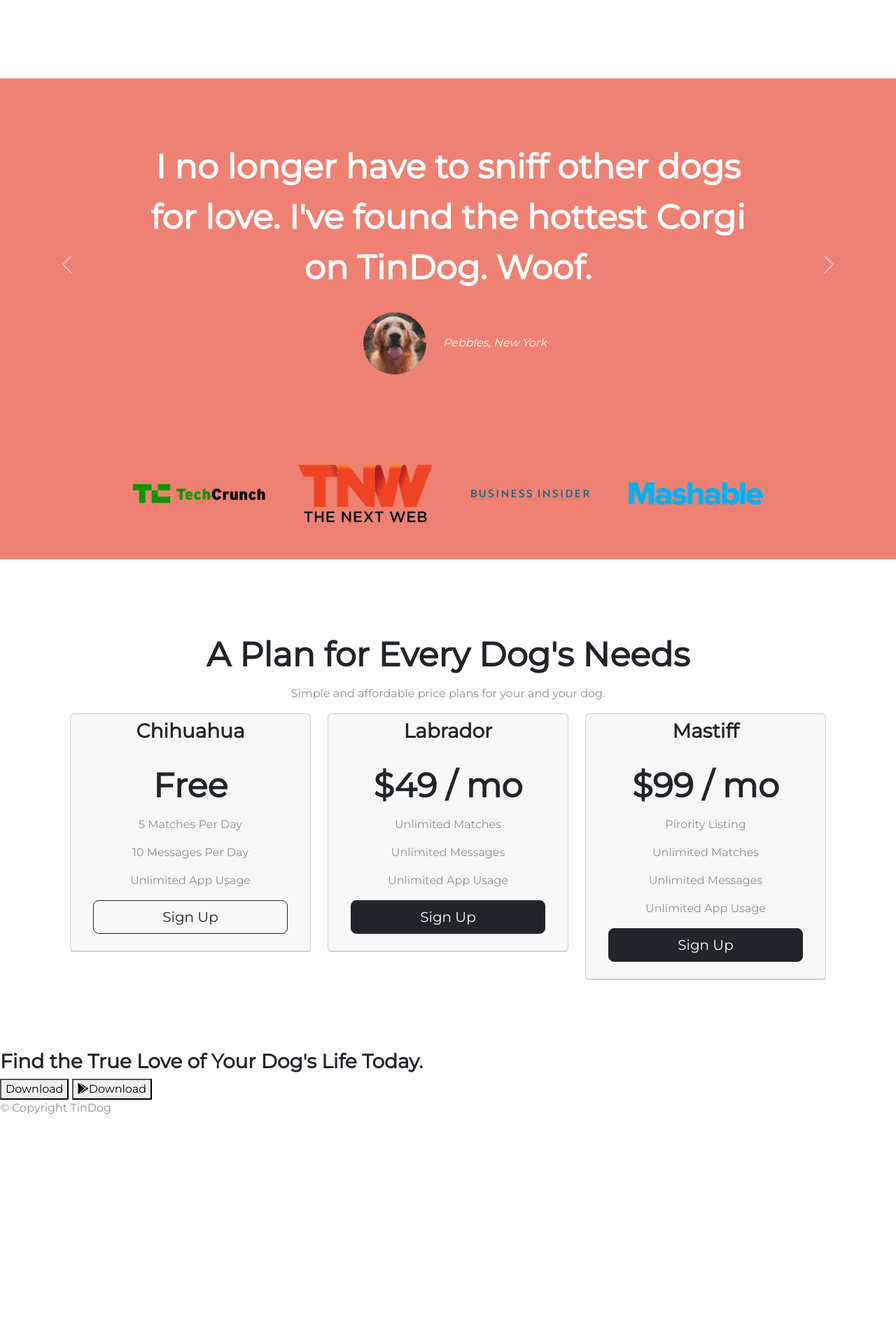
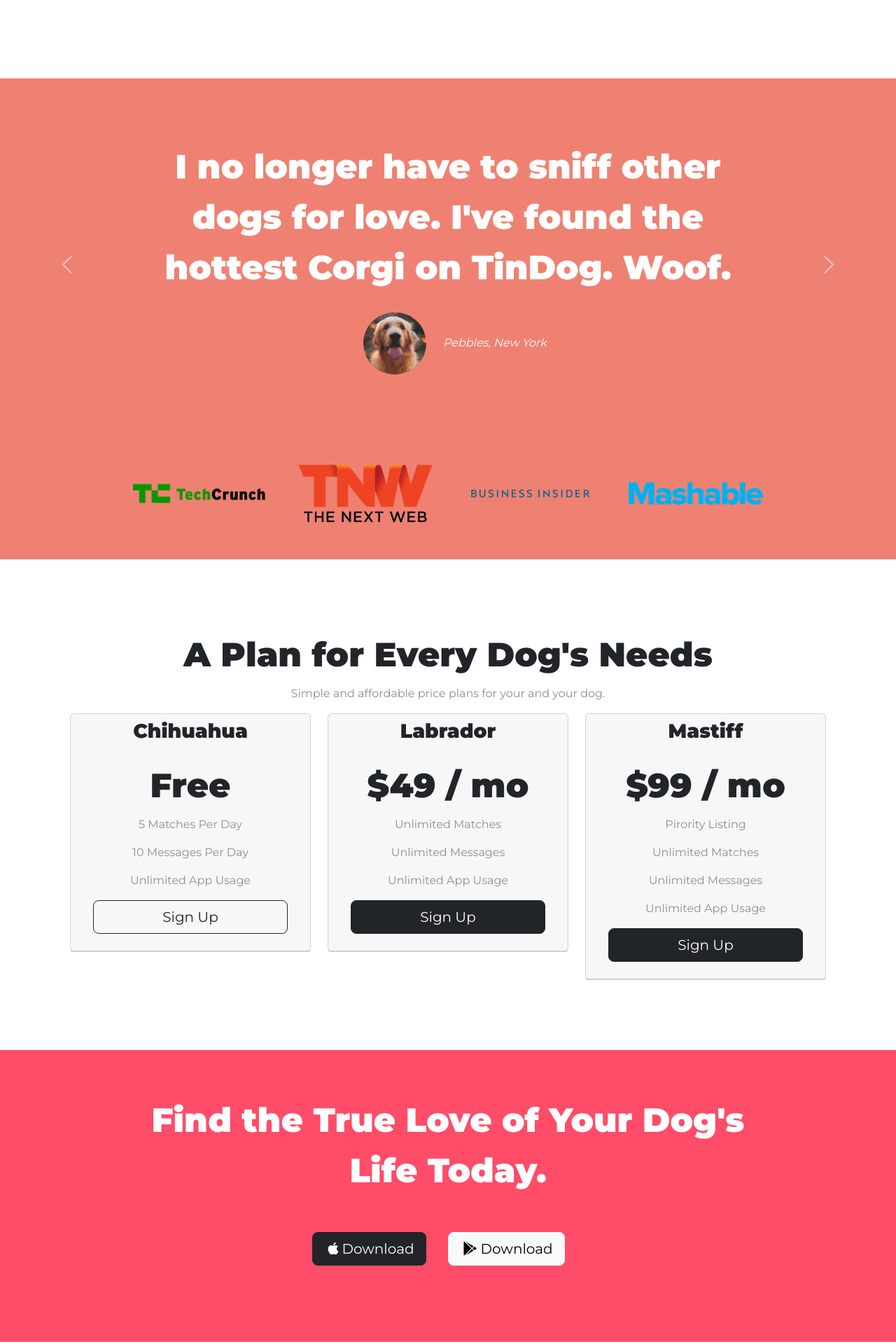
Before and after one commit to la-rika/Udemy_WebDev, a web app: file TinDog-Start-master/index.html in a window 1280 px wide. Shown: the part 1000-2920 px from the top of the page at 70% size. Before the commit the page ends 2592 px from the top, so only its background shows below. Run offline with its HTML, style and script files only (its server is not run), Linux system fonts and the light colour scheme; some libraries are stand-ins or nearby versions.

Commit message:
finished tindog website

```diff
--- a/TinDog-Start-master/css/styles.css
+++ b/TinDog-Start-master/css/styles.css
@@ -1,5 +1,6 @@
 body{
     font-family: 'Montserrat', sans-serif;
+    font-weight: 100;
 }
 
 #title{
@@ -14,12 +15,12 @@
 h1{
     font-size: 3.5rem;
     line-height: 1.5;
-    font-weight: bold;
+    font-weight: 900;
 }
 
 h2{
     font-family: 'Montserrat', sans-serif;
-    font-weight: bold;
+    font-weight: 900;
     font-size: 3rem;
     line-height: 1.5;
 }
@@ -30,6 +31,11 @@
 
 p{
     color: #8f8f8f;
+    font-weight: 100;
+}
+
+i{
+    padding: 0 5px;
 }
 
 /* navbar */
@@ -58,10 +64,10 @@
 
 /* title image */
 .title-image{
-    width: 18%;
+    width: 20%;
     transform: rotate(25deg);
     position: absolute;
-    right: 30%;
+    right: 20%;
 }
 
 /* features */
@@ -125,6 +131,26 @@
     padding: 3% 2%;
 }
 
+/* call to action */
+#cta{
+    background-color: #ff4c68;
+    padding: 5% 15%;
+    text-align: center;
+    color: #fff;
+}
+
+/* footer */
+#footer{
+    padding:7% 5% 0;
+    text-align: center;
+}
+
+.social-icon{
+    padding: 20px 7px;
+}
+
+
+
 /*media queries*/
 @media  (max-width:1028px) {
 
--- a/TinDog-Start-master/index.html
+++ b/TinDog-Start-master/index.html
@@ -16,6 +16,7 @@
   <link rel="preconnect" href="https://fonts.googleapis.com">
   <link rel="preconnect" href="https://fonts.gstatic.com" crossorigin>
   <link href="https://fonts.googleapis.com/css2?family=Montserrat&family=Ubuntu&display=swap" rel="stylesheet">
+  <link href="https://fonts.googleapis.com/css2?family=Montserrat:wght@900&display=swap" rel="stylesheet">
 
 </head>
 
@@ -34,13 +35,13 @@
         <div class="collapse navbar-collapse" id="navbarSupportedContent">
           <ul class="navbar-nav ms-auto">
             <li class="nav-item">
-              <a class="nav-link" href="">Contact</a>
+              <a class="nav-link" href="#footer">Contact</a>
             </li>
             <li class="nav-item">
-              <a class="nav-link" href="">Pricing</a>
+              <a class="nav-link" href="#pricing">Pricing</a>
             </li>
             <li class="nav-item">
-              <a class="nav-link" href="">Download</a>
+              <a class="nav-link" href="#cta">Download</a>
             </li>
           </ul>
         </div>
@@ -203,17 +204,21 @@
 
   <section id="cta">
 
-    <h3>Find the True Love of Your Dog's Life Today.</h3>
-    <button type="button">Download</button>
-    <button type="button"><i class="fa-brands fa-google-play"></i>Download</button>
-
+    <h2>Find the True Love of Your Dog's <br> Life Today.</h2>
+    <button type="button" class="btn btn-dark btn-lg download-button"><i
+      class="fa-brands fa-apple"></i>Download</button>
+  <button type="button" class="btn btn-light btn-lg download-button"><i
+      class="fa-brands fa-google-play"></i>Download</button>
   </section>
 
 
   <!-- Footer -->
 
   <footer id="footer">
-
+      <i  class="fa-brands fa-twitter social-icon"></i>
+      <i  class="fa-brands fa-facebook social-icon"></i>
+      <i  class="fa-brands fa-instagram social-icon"></i>
+      <i  class="fa-solid fa-envelope social"></i>
     <p>© Copyright TinDog</p>
 
   </footer>
```
